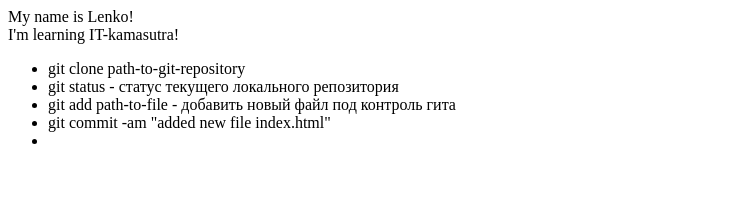
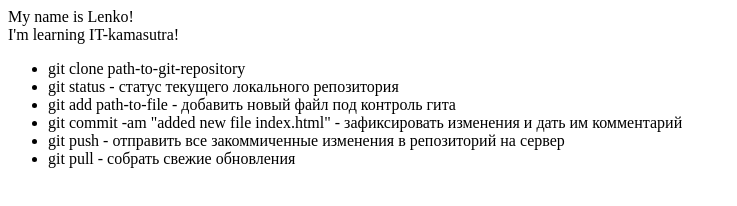
Before and after one commit to Lennysky/git-lesson, a plain HTML site: page index.html in a window 1280 px wide. Shown: the whole page, without its empty margins (0-737 px from the left). Drawn offline with Linux system fonts and the light colour scheme.

Commit message:
Added push, pull instructions to HTML

```diff
--- a/index.html
+++ b/index.html
@@ -10,7 +10,8 @@
         <li>git clone path-to-git-repository</li>
         <li>git status - статус текущего локального репозитория</li>
         <li>git add path-to-file - добавить новый файл под контроль гита</li>
-        <li>git commit -am "added new file index.html"</li>
-        <li></li>
+        <li>git commit -am "added new file index.html" - зафиксировать изменения и дать им комментарий</li>
+        <li>git push - отправить все закоммиченные изменения в репозиторий на сервер</li>
+        <li>git pull - собрать свежие обновления</li>
     </ul>
 </div>
```
